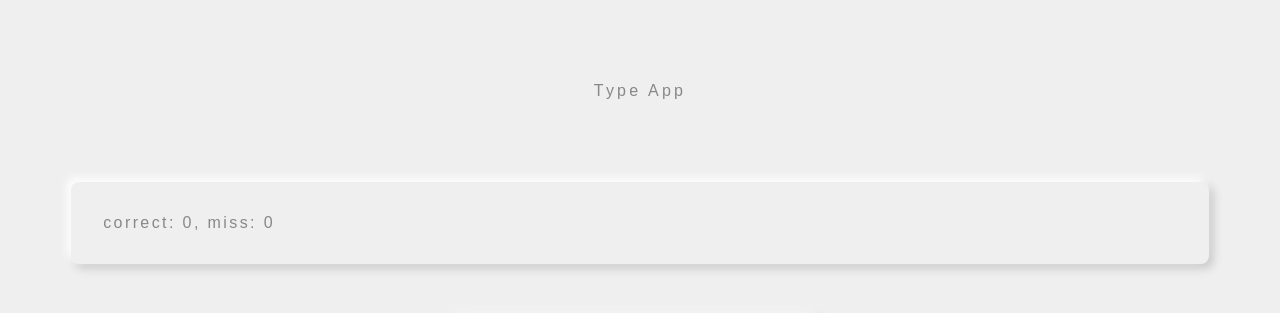
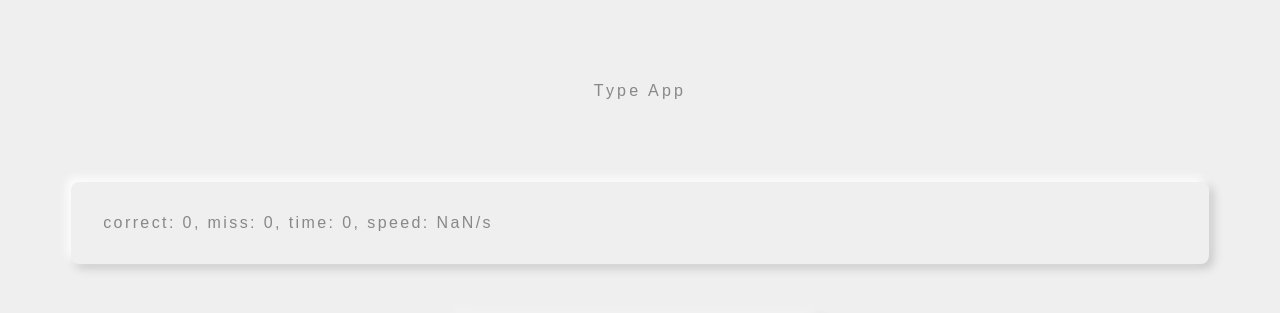
Before and after one commit to tf63/next-type-app, a Next.js app in the folder frontend/: page /result in a window 1280 px wide. Shown: the top 313 px of the page. Built offline with nearby package versions, Linux system fonts and the light colour scheme.

Commit message:
impl timer

```diff
--- a/frontend/pages/result.tsx
+++ b/frontend/pages/result.tsx
@@ -7,7 +7,7 @@ import { ResultState } from '@/types/types'
 
 const Result: NextPage = () => {
     const router = useRouter()
-    const [resultState, setResultState] = useState<ResultState>({ correct: 0, miss: 0 })
+    const [resultState, setResultState] = useState<ResultState>({ correct: 0, miss: 0, timer: 0 })
 
     useEffect(() => {
         if (router.query.state) {
@@ -17,7 +17,9 @@ const Result: NextPage = () => {
     }, [])
     return (
         <main>
-            <Card>{`correct: ${resultState.correct}, miss: ${resultState.miss}`}</Card>
+            <Card>{`correct: ${resultState.correct}, miss: ${resultState.miss}, time: ${resultState.timer}, speed: ${(
+                resultState.correct / resultState.timer
+            ).toFixed(2)}/s`}</Card>
             <LinkedButton href="/" text="Home" color="blue" />
         </main>
     )
--- a/frontend/types/types.d.ts
+++ b/frontend/types/types.d.ts
@@ -42,4 +42,5 @@ export type GameState = {
 export type ResultState = {
     correct: number
     miss: number
+    timer: number
 }
```
Also changed, not shown: frontend/pages/game.tsx (+12 -2 lines).
